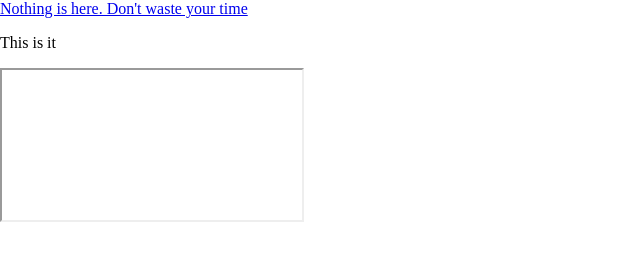
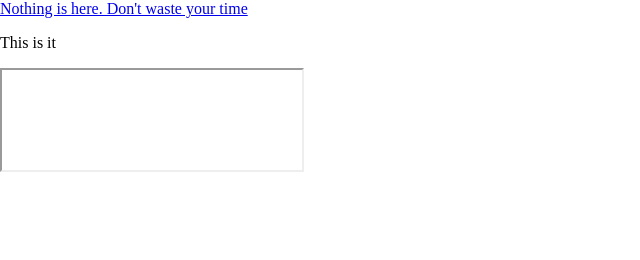
Before and after one commit to Computhink-CS133/CTO6Aiman, a plain HTML site: page index.html in a window 1280 px wide. Shown: the full height of the page, 0-640 px from the left. Drawn offline with nearby package versions, Linux system fonts and the light colour scheme; some packages are replaced by stand-ins of ours.

Commit message:
Jul 19, 2025, 6:23 AM

```diff
--- a/index.html
+++ b/index.html
@@ -10,7 +10,7 @@
     <main>
     <a href="about:blank" title="Nothing">Nothing is here. Don't waste your time</a>
     <p>This is it</p>
-    <iframe src="about:blank"
+    <iframe src="about:blank" height="100"
         <header></header>
     </main>
     <script src="L01_redcircle.js"></script>
```
